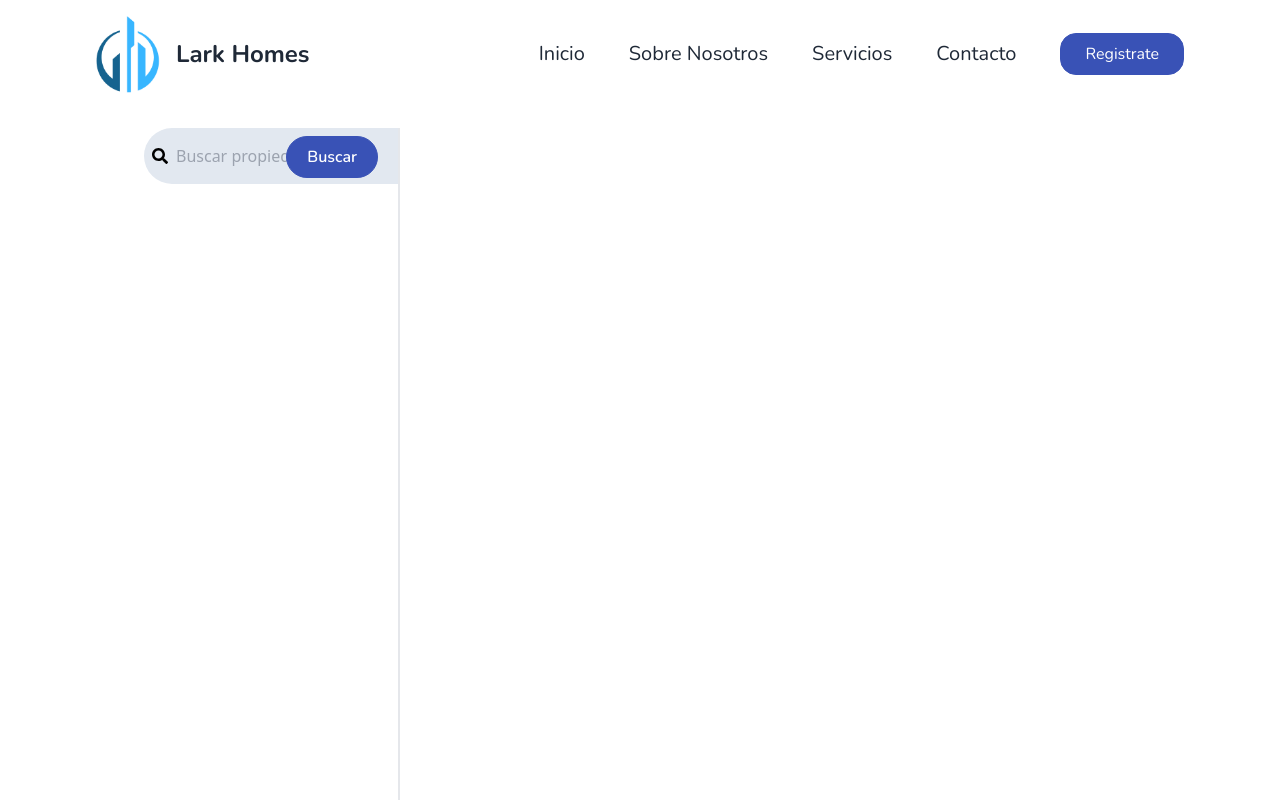
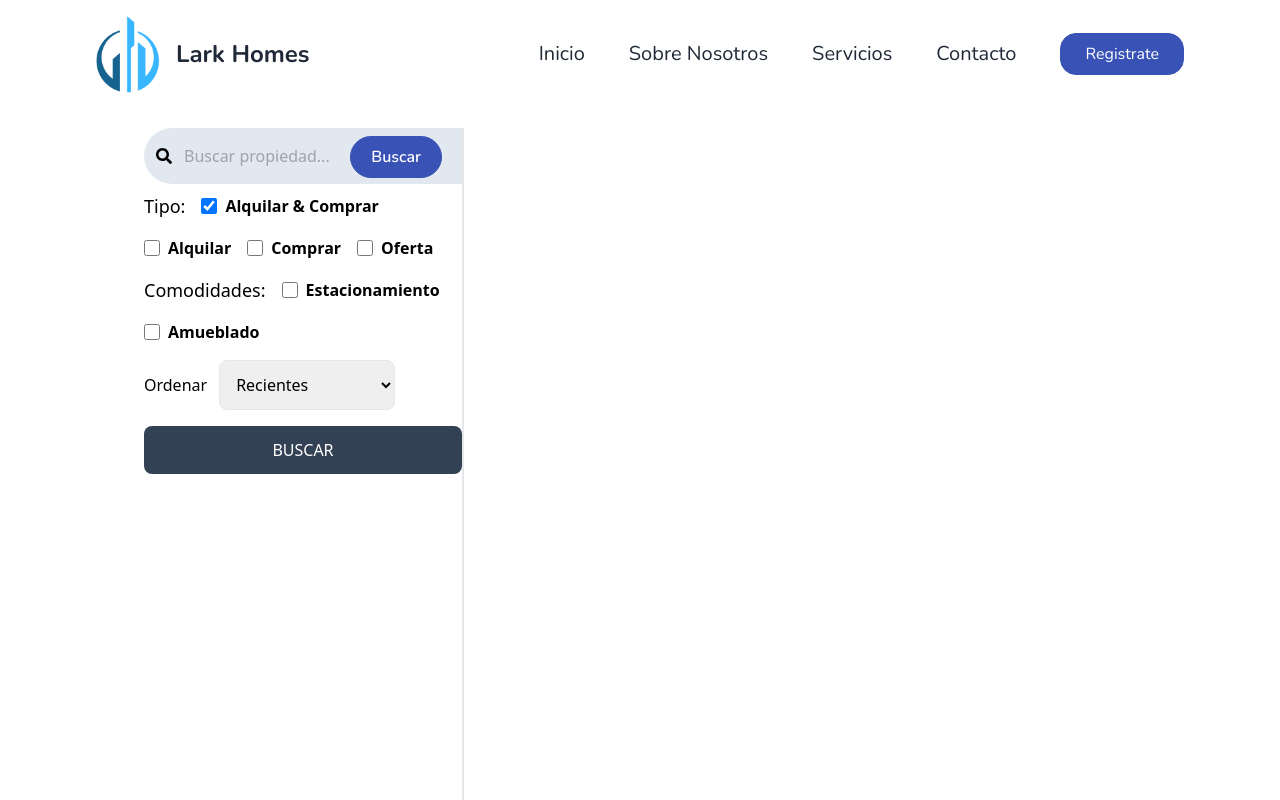
Before and after one commit to nachof948/lark-homes-app, a React (Vite) app in the folder Frontend/: page /search in a window 1280 px wide. Built offline with nearby package versions, Linux system fonts and the light colour scheme.

Commit message:
Finalizacion de la seccion Search

```diff
--- a/Frontend/src/components/CardProperty.jsx
+++ b/Frontend/src/components/CardProperty.jsx
@@ -12,7 +12,7 @@ const CardProperty = ({ listing }) => {
   return(
     <div className="flex gap-10">
 			{listing?.map(propiedad =>(
-        <div className="flex flex-col relative font-nunito w-[22rem] cursor-pointer" onClick={() =>navigateToPublication(propiedad._id)}>
+        <div className="flex flex-col relative font-nunito w-[22rem] cursor-pointer" onClick={() =>navigateToPublication(propiedad._id)} key={propiedad._id}>
 					<div className="relative w-[22rem] h-[15rem] overflow-hidden rounded-lg cursor-pointer">
           <img src={propiedad.imageUrls[0]} alt={propiedad.name} className='absolute inset-0 w-full h-full object-cover transition-transform duration-300 transform hover:scale-110'/>
 					</div>
--- a/Frontend/src/components/NavBar.jsx
+++ b/Frontend/src/components/NavBar.jsx
@@ -37,7 +37,7 @@ return (
           </div>
         ))
       }
-      {user?.username ? <Link to='/mi-perfil'><img src={user.imageProfile} className='w-[3rem] h-[3rem] object-cover rounded-full'/></Link>:
+      {user?.username ? <Link to='/mi-perfil'><img src={user.imageProfile} className='w-[3rem] h-[3rem] object-cover rounded-full ml-3'/></Link>:
             <Link to={'/registrarse'} className='bg-color-azul text-white transition-all duration-300 font-nunito py-2 px-6 rounded-2xl border border-color-azul md:ml-8 hover:bg-transparent hover:text-color-azul '>
             Registrate
           </Link>
--- a/Frontend/src/components/SearchTab.jsx
+++ b/Frontend/src/components/SearchTab.jsx
@@ -1,15 +1,170 @@
-import React from 'react';
-import { SearchInput } from '../components/SearchInput'
+import { useState, useEffect } from 'react';
+import { useNavigate, useLocation } from 'react-router-dom';
+import { useDispatch } from 'react-redux';
+import { SearchInput } from '../components/SearchInput';
+import { searchGet } from '../redux/actions/property';
+
 const SearchTab = () => {
-  const styleInput = 'text-md bg-slate-200 w-[23rem] py-4 px-8 rounded-full outline-none placeholder:text-md'
-  const styleButton = 'absolute top-2 right-5 transition-all duration-300 font-semibold bg-color-azul border border-color-azul text-white font-nunito py-2 px-5 rounded-full hover:bg-transparent hover:text-color-azul'
-  const styleIcon ='absolute top-5 left-2'
+  const navigate = useNavigate();
+  const dispatch = useDispatch();
+  const location = useLocation();
+
+  const [sideBarData, setSideBarData] = useState({
+    type: 'all',
+    parking: false,
+    furnished: false,
+    offer: false,
+    sort: 'createdAt',
+    order: 'desc'
+  });
+
+  const handleChange = (e) => {
+    const { name, value, checked } = e.target;
+    if (['all', 'rent', 'sale'].includes(name)) {
+      setSideBarData({
+        ...sideBarData,
+        type: name
+      });
+    } else if (['offer', 'furnished', 'parking'].includes(name)) {
+      setSideBarData({
+        ...sideBarData,
+        [name]: checked
+      });
+    } else if (name === 'sort_order') {
+      const sort = value.split('_')[0] || 'createdAt';
+      const order = value.split('_')[1] || 'desc';
+      setSideBarData({
+        ...sideBarData,
+        sort,
+        order
+      });
+    }
+  };
+
+  const handleSubmit = (e) => {
+    e.preventDefault();
+    const urlParams = new URLSearchParams();
+    urlParams.set('type', sideBarData.type);
+    urlParams.set('parking', sideBarData.parking);
+    urlParams.set('furnished', sideBarData.furnished);
+    urlParams.set('offer', sideBarData.offer);
+    urlParams.set('sort', sideBarData.sort);
+    urlParams.set('order', sideBarData.order);
+    const searchQuery = urlParams.toString();
+    navigate(`/search?${searchQuery}`);
+    dispatch(searchGet(searchQuery));
+  };
+
+  useEffect(() => {
+    const urlParams = new URLSearchParams(location.search);
+    const typeTerm = urlParams.get('type');
+    const parkingTerm = urlParams.get('parking');
+    const furnishedTerm = urlParams.get('furnished');
+    const offerTerm = urlParams.get('offer');
+    const sortTerm = urlParams.get('sort');
+    const orderTerm = urlParams.get('order');
+
+    setSideBarData({
+      type: typeTerm || 'all',
+      parking: parkingTerm === 'true',
+      furnished: furnishedTerm === 'true',
+      offer: offerTerm === 'true',
+      sort: sortTerm || 'createdAt',
+      order: orderTerm || 'desc',
+    });
+  }, [location.search]);
+
+  const styleInput = 'text-md bg-slate-200 w-[29rem] py-4 px-10 rounded-full outline-none placeholder:text-md';
+  const styleButton = 'absolute top-2 right-5 transition-all duration-300 font-semibold bg-color-azul border border-color-azul text-white font-nunito py-2 px-5 rounded-full hover:bg-transparent hover:text-color-azul';
+  const styleIcon = 'absolute top-5 left-3';
+
   return (
-    <section className='w-[20%] h-screen fixed top-32 left-36 z-10 border-r border-r-2 overflow-y-auto'>
-      {/* Contenido de SearchTab */}
-      <SearchInput styleInput={styleInput} styleButton={styleButton} styleIcon={styleIcon}/>
+    <section className='w-[25%] h-screen fixed top-32 left-36 z-10 border-r border-r-2 overflow-y-auto'>
+      <SearchInput styleInput={styleInput} styleButton={styleButton} styleIcon={styleIcon} />
+      <form onSubmit={handleSubmit} className='mt-2 flex flex-col gap-4'>
+        <div className="flex gap-4 flex-wrap items-center">
+          <label className='text-lg'>Tipo:</label>
+          <div className="flex items-center gap-2 font-semibold">
+            <input
+              type="checkbox"
+              name='all'
+              className='w-4 h-4 cursor-pointer'
+              checked={sideBarData.type === 'all'}
+              onChange={handleChange}
+            />
+            <span>Alquilar & Comprar</span>
+          </div>
+          <div className=" flex items-center gap-2 font-semibold">
+            <input
+              type="checkbox"
+              name="rent"
+              className="w-4 h-4 cursor-pointer"
+              checked={sideBarData.type === 'rent'}
+              onChange={handleChange}
+            />
+            <span>Alquilar</span>
+          </div>
+          <div className=" flex items-center gap-2 font-semibold">
+            <input
+              type="checkbox"
+              name="sale"
+              className="w-4 h-4 cursor-pointer"
+              checked={sideBarData.type === 'sale'}
+              onChange={handleChange}
+            />
+            <span>Comprar</span>
+          </div>
+          <div className=" flex items-center gap-2 font-semibold">
+            <input
+              type="checkbox"
+              name="offer"
+              className="w-4 h-4"
+              checked={sideBarData.offer}
+              onChange={handleChange}
+            />
+            <span>Oferta</span>
+          </div>
+        </div>
+        <div className="flex gap-4 flex-wrap items-center">
+          <label className="text-lg">Comodidades:</label>
+          <div className=" flex items-center gap-2 font-semibold">
+            <input
+              type="checkbox"
+              name="parking"
+              className="w-4 h-4"
+              checked={sideBarData.parking}
+              onChange={handleChange}
+            />
+            <span>Estacionamiento</span>
+          </div>
+          <div className=" flex items-center gap-2 font-semibold">
+            <input
+              type="checkbox"
+              name="furnished"
+              className="w-4 h-4"
+              checked={sideBarData.furnished}
+              onChange={handleChange}
+            />
+            <span>Amueblado</span>
+          </div>
+        </div>
+        <div className="flex items-center gap-3">
+          <label>Ordenar</label>
+          <select name="sort_order"
+            className="border rounded-lg p-3"
+            onChange={handleChange}
+            defaultValue={'createdAt_desc'}
+          >
+            <option value='regularPrice_desc'>Precio alto a bajo</option>
+            <option value='regularPrice_asc'>Precio bajo a alto</option>
+            <option value='createdAt_desc'>Recientes</option>
+            <option value='createdAt_asc'>Antiguas</option>
+          </select>
+        </div>
+        <button className="bg-slate-700 p-3 text-white uppercase rounded-lg hover:opacity-90">Buscar</button>
+      </form>
     </section>
   );
-}
+};
 
 export { SearchTab };
```
